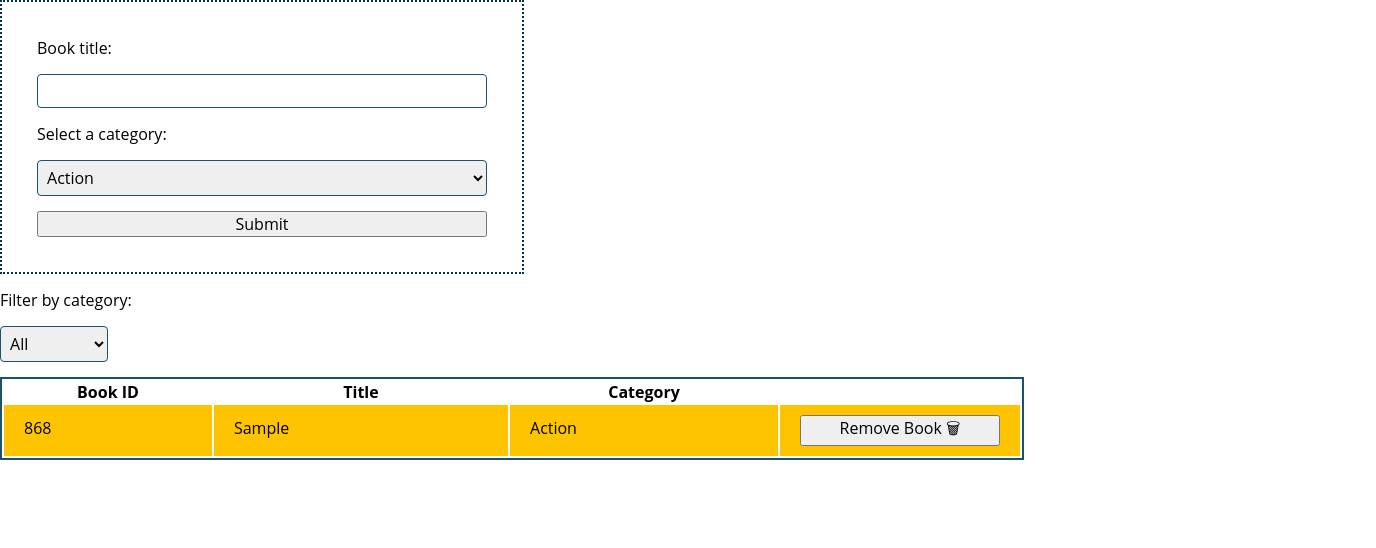
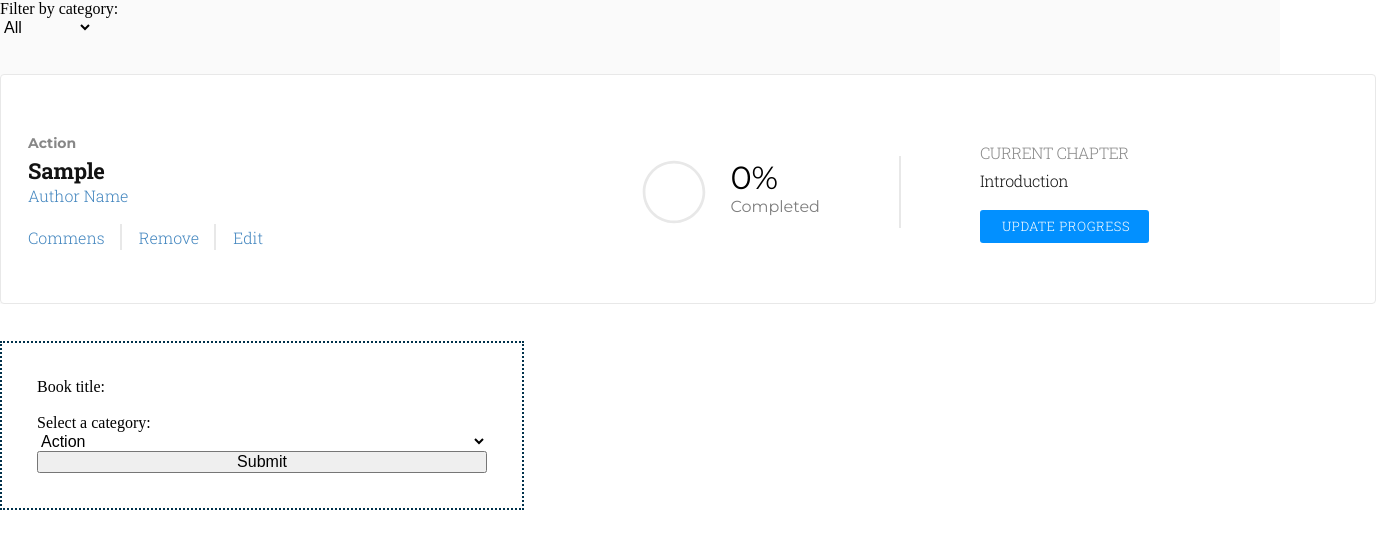
Before and after one commit to AlejandroNo4/bookstore, a React (Create React App) app: page / in a window 1280 px wide. Both pictures are taken after typing "Sample" into the empty fields and a click on the button "Submit". Shown: the top 548 px of the page, 1376 px wide, since content can reach past the window. Built offline with nearby package versions, Linux system fonts and the light colour scheme.

Commit message:
Add styles to the book container. Add circle and user icons.

```diff
--- a/src/components/App.js
+++ b/src/components/App.js
@@ -4,8 +4,8 @@ import BooksList from '../containers/BooksList';
 export default function App() {
   return (
     <div>
+      <BooksList />
       <BooksForm />
-      <BooksList />
     </div>
   );
 }
--- a/src/components/Book.js
+++ b/src/components/Book.js
@@ -1,4 +1,5 @@
 import PropTypes from 'prop-types';
+import circle from '../assets/circle-percent.svg';
 
 export default function Book({
   id, title, category, clickHandler,
@@ -6,20 +7,53 @@ export default function Book({
   const handleClick = (book) => clickHandler(book);
 
   return (
-    <tr>
-      <td>{id}</td>
-      <td>{title}</td>
-      <td>{category}</td>
-      <td className="btn-cell">
-        <button
-          type="button"
-          className="btn-delete"
-          onClick={() => handleClick({ id, title, category })}
-        >
-          Remove Book 🗑
-        </button>
-      </td>
-    </tr>
+    <div className="book-panel">
+      <div>
+        <p className="category">{category}</p>
+        <p className="title">{title}</p>
+        <span className="link">Author Name</span>
+        <ul className="link-list">
+          <li>
+            <button type="button" className="link">
+              Commens
+            </button>
+          </li>
+          <li className="line" />
+          <li>
+            <button
+              type="button"
+              className="link"
+              onClick={() => handleClick({ id, title, category })}
+            >
+              Remove
+            </button>
+          </li>
+          <li className="line" />
+          <li>
+            <button type="button" className="link">
+              Edit
+            </button>
+          </li>
+        </ul>
+      </div>
+      <div className="progress-container">
+        <div className="d-flex progress-container-left">
+          <img src={circle} alt="user icon" className="circle" />
+          <div>
+            <p className="percentage">0%</p>
+            <p className="opacity">Completed</p>
+          </div>
+        </div>
+        <div className="line-two" />
+        <div className="progress-container-right">
+          <div className="current-chapter">
+            <p className="opacity">CURRENT CHAPTER</p>
+            <p className="current-chapter">Introduction</p>
+            <button type="button" className="progress-button">UPDATE PROGRESS</button>
+          </div>
+        </div>
+      </div>
+    </div>
   );
 }
 
--- a/src/components/CategoryFilter.js
+++ b/src/components/CategoryFilter.js
@@ -8,7 +8,7 @@ export default function CategoryFilter({ selectHandler }) {
   return (
     <form>
       <p>Filter by category:</p>
-      <select name="categoryName" className="i-field" onChange={(e) => handleChange(e.target.value)}>
+      <select name="categoryName" className="i-field" onChange={(e) => handleChange(e.target.value)} value="Category">
         {categoryList}
       </select>
     </form>
--- a/src/containers/BooksForm.js
+++ b/src/containers/BooksForm.js
@@ -11,7 +11,15 @@ export default function BooksForm() {
   };
   const [form, updateInput] = useState(initialState);
 
-  const categories = ['Action', 'Biography', 'History', 'Horror', 'Kids', 'Learning', 'Sci-Fi'];
+  const categories = [
+    'Action',
+    'Biography',
+    'History',
+    'Horror',
+    'Kids',
+    'Learning',
+    'Sci-Fi',
+  ];
   const categoryList = categories.map((c) => <option key={c}>{c}</option>);
 
   const handleChange = (e) => {
@@ -22,16 +30,35 @@ export default function BooksForm() {
 
   const handleSubmit = (e) => {
     e.preventDefault();
-    dispatch(createBook({ id: random(), title: form.title, category: form.categoryName }));
+    dispatch(
+      createBook({
+        id: random(),
+        title: form.title,
+        category: form.categoryName,
+      }),
+    );
     updateInput({ ...initialState });
   };
 
   return (
     <form className="book-form" onSubmit={handleSubmit}>
       <p>Book title:</p>
-      <input type="text" id="title" name="title" required className="i-field" value={form.title} onChange={handleChange} />
+      <input
+        type="text"
+        id="title"
+        name="title"
+        required
+        className="i-field"
+        value={form.title}
+        onChange={handleChange}
+      />
       <p>Select a category:</p>
-      <select name="categoryName" className="i-field" value={form.categoryName} onChange={handleChange}>
+      <select
+        name="categoryName"
+        className="i-field"
+        value={form.categoryName}
+        onChange={handleChange}
+      >
         {categoryList}
       </select>
       <button type="submit">Submit</button>
--- a/src/containers/BooksList.js
+++ b/src/containers/BooksList.js
@@ -7,7 +7,9 @@ export default function BooksList() {
   const dispatch = useDispatch();
   const allBooks = useSelector((state) => state.bookReducer);
   const filterBy = useSelector((state) => state.filterReducer);
-  const booksToRender = filterBy.filter === 'All' ? allBooks : allBooks.filter((book) => book.category === filterBy.filter);
+  const booksToRender = filterBy.filter === 'All'
+    ? allBooks
+    : allBooks.filter((book) => book.category === filterBy.filter);
 
   const handleRemoveBook = (book) => {
     dispatch(deleteBook(book));
@@ -22,17 +24,10 @@ export default function BooksList() {
   };
 
   return (
-    <div>
+    <div className="bg-gray">
       <div>
         <CategoryFilter category="Action" selectHandler={handleFilterChange} />
       </div>
-      <table>
-        <tbody>
-          <tr>
-            <th>Book ID</th>
-            <th>Title</th>
-            <th>Category</th>
-          </tr>
       {booksToRender.map((book) => (
         <Book
           id={book.id}
@@ -42,8 +37,6 @@ export default function BooksList() {
           clickHandler={handleRemoveBook}
         />
       ))}
-        </tbody>
-      </table>
     </div>
   );
 }
--- a/src/index.css
+++ b/src/index.css
@@ -1,9 +1,27 @@
+@import url('https://fonts.googleapis.com/css2?family=Montserrat:wght@400;700&family=Roboto+Slab:wght@300;400;700&display=swap');
+
 * {
   margin: 0;
   padding: 0;
   font-size: 100%;
   vertical-align: baseline;
-  font-family: 'Open Sans', 'Helvetica Neue', sans-serif;
+  list-style: none;
+  --white: #fff;
+  --white-two: #fafafa;
+  --black-two: #121212;
+  --azure: #0290ff;
+}
+
+.bg-gray {
+  background-color: var(--white-two);
+}
+
+.d-flex {
+  display: flex;
+}
+
+.opacity {
+  opacity: 0.5;
 }
 
 .book-form {
@@ -16,10 +34,8 @@
 }
 
 .i-field {
-  border: 1px solid rgb(28, 82, 111);
-  border-radius: 4px;
-  padding: 5px;
-  margin: 15px 0;
+  background: none;
+  border: none;
 }
 
 table {
@@ -39,3 +55,115 @@ td {
 .btn-delete {
   width: 100%;
 }
+
+
+/* start yay */
+
+.book-panel {
+  width: 75rem;
+  height: 10.625rem;
+  margin: 2.313rem auto;
+  padding: 2rem 9.188rem 1.625rem 1.688rem;
+  display: flex;
+  justify-content: space-between;
+  align-items: center;
+  border-radius: 4px;
+  border: solid 1px #e8e8e8;
+  background-color: var(--white);
+}
+
+.circle {
+  max-width: 4.25rem;
+  margin: 0 1.4rem;
+}
+
+.category {
+  margin-bottom: 0.25rem;
+  font-family: 'Montserrat', sans-serif;
+  font-size: 0.875rem;
+  font-weight: bold;
+  color: var(--black-two);
+  opacity: 0.5;
+}
+
+.title {
+  font-family: 'Roboto Slab', serif;
+  font-size: 1.375rem;
+  font-weight: bold;
+  letter-spacing: -0.2px;
+  color: var(--black-two);
+}
+
+.link-list {
+  display: flex;
+  align-items: center;
+  margin-top: 1.125rem;
+}
+
+.link {
+  font-family: 'Roboto Slab', serif;
+  background: none;
+  border: none;
+  color: #4386bf;
+  font-weight: 300;
+}
+
+.link:hover {
+  cursor: pointer;
+}
+
+.line {
+  height: 1.5rem;
+  margin: 0 1.063rem 0 0.938rem;
+  border: 1px solid #e8e8e8;
+}
+
+.line-two {
+  height: 4.375rem;
+  border: solid 1px #e8e8e8;
+}
+
+.progress-container {
+  display: flex;
+  align-items: center;
+}
+
+.progress-container-left {
+  font-family: 'Montserrat', sans-serif;
+  padding: 0 4.938rem;
+}
+
+.progress-container-right {
+  padding: 0 4.938rem;
+  font-family: 'Roboto Slab', serif;
+}
+
+.percentage {
+  font-size: 2rem;
+}
+
+.progress-button {
+  padding: 0.438rem 1.188rem 0.5rem 1.375rem;
+  margin-top: 0.75rem;
+  background-color: var(--azure);
+  border-radius: 3px;
+  font-weight: 300;
+  color: var(--white);
+  font-family: 'Roboto Slab', serif;
+  font-size: 0.813rem;
+  letter-spacing: 0.5px;
+  text-align: center;
+  border: none;
+}
+
+.progress-button:hover {
+  cursor: pointer;
+}
+
+.current-chapter {
+  margin: 0.438rem 0;
+  font-size: 1rem;
+  letter-spacing: -0.4px;
+  color: var(--black-two);
+  font-weight: 300;
+}
```
Also changed, not shown: src/assets/circle-percent.svg (added), src/assets/user-icon.svg (added). Lines whose indentation alone changed are shown as unchanged.
